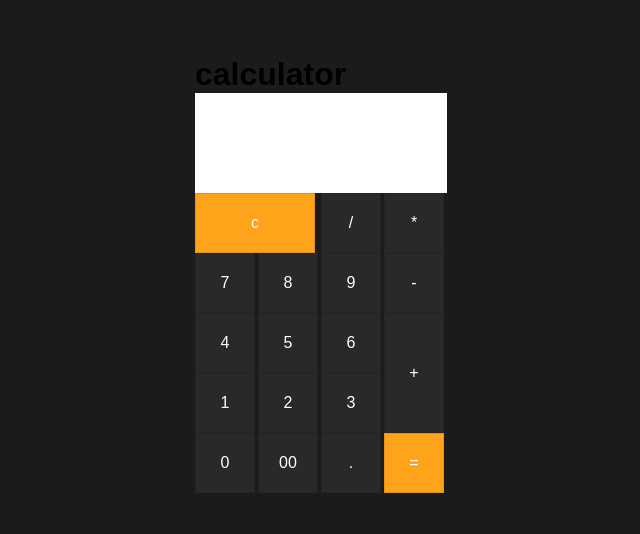
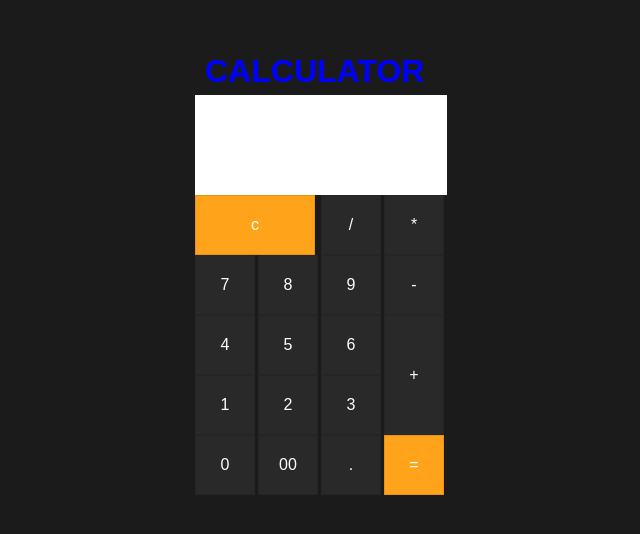
Before and after one commit to kk8912/Calculator, a React (Create React App) app: page / in a window 1280 px wide. Shown: the part 126-660 px from the top of the page, without its empty margins (319-959 px from the left). Built offline with nearby package versions, Linux system fonts and the light colour scheme.

Commit message:
style.css

```diff
--- a/src/style.css
+++ b/src/style.css
@@ -11,6 +11,14 @@
     align-items: center;
     min-height: 100vh;
     background: #1b1b1b;
+  }
+
+  .h1{
+    color:blue;
+    font-family: sans-serif;
+    text-transform: uppercase;
+    margin-left: 10px;
+    margin-bottom: 5px;
   }
 
   .calculator {
```
